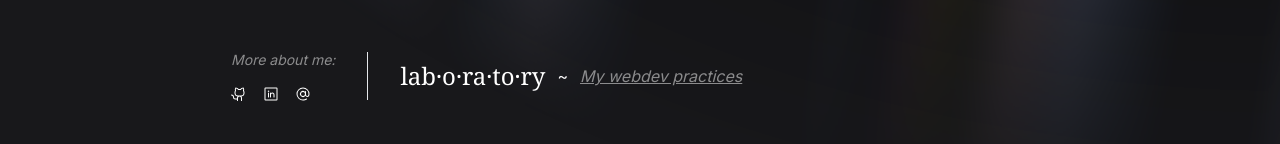
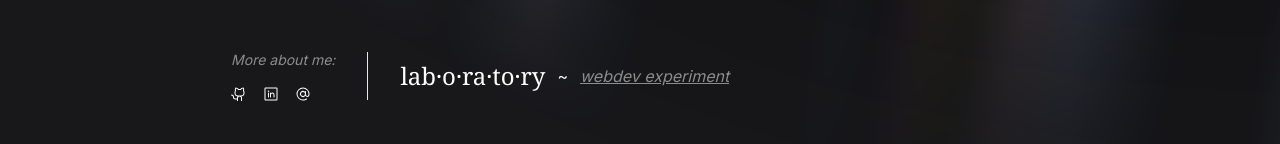
Before and after one commit to bbiijjeett/portfolio_next, a Next.js app: page / in a window 1280 px wide. Shown: the part 532-676 px from the top of the page. Built offline with nearby package versions, Linux system fonts and the light colour scheme.

Commit message:
minor fixess

```diff
--- a/src/components/HeroSection.tsx
+++ b/src/components/HeroSection.tsx
@@ -121,14 +121,14 @@ const HeroSection = () => {
           </div>
           <div className="h-12 border-l border-primary"></div>
           <div className="group flex flex-col gap-2">
-            <a title="My webdev practices." href="/laboratory">
+            <a title="webdev experiment." href="/laboratory">
               <div className="relative z-50 flex items-center gap-3 duration-150 group-hover:scale-105 hover:text-red-500">
                 <h2 className="max-w-4xl font-serif text-xl md:text-2xl font-medium">
                   lab·o·ra·to·ry
                 </h2>
                 ~
                 <i className="underline opacity-50" aria-hidden="true">
-                  My webdev practices
+                  webdev experiment
                 </i>
               </div>
               <div className="pointer-events-none fixed inset-0 z-10 h-dvh w-screen bg-dark-900/10 opacity-0 backdrop-blur-md delay-75 duration-300 ease-out group-hover:opacity-100"></div>
```
